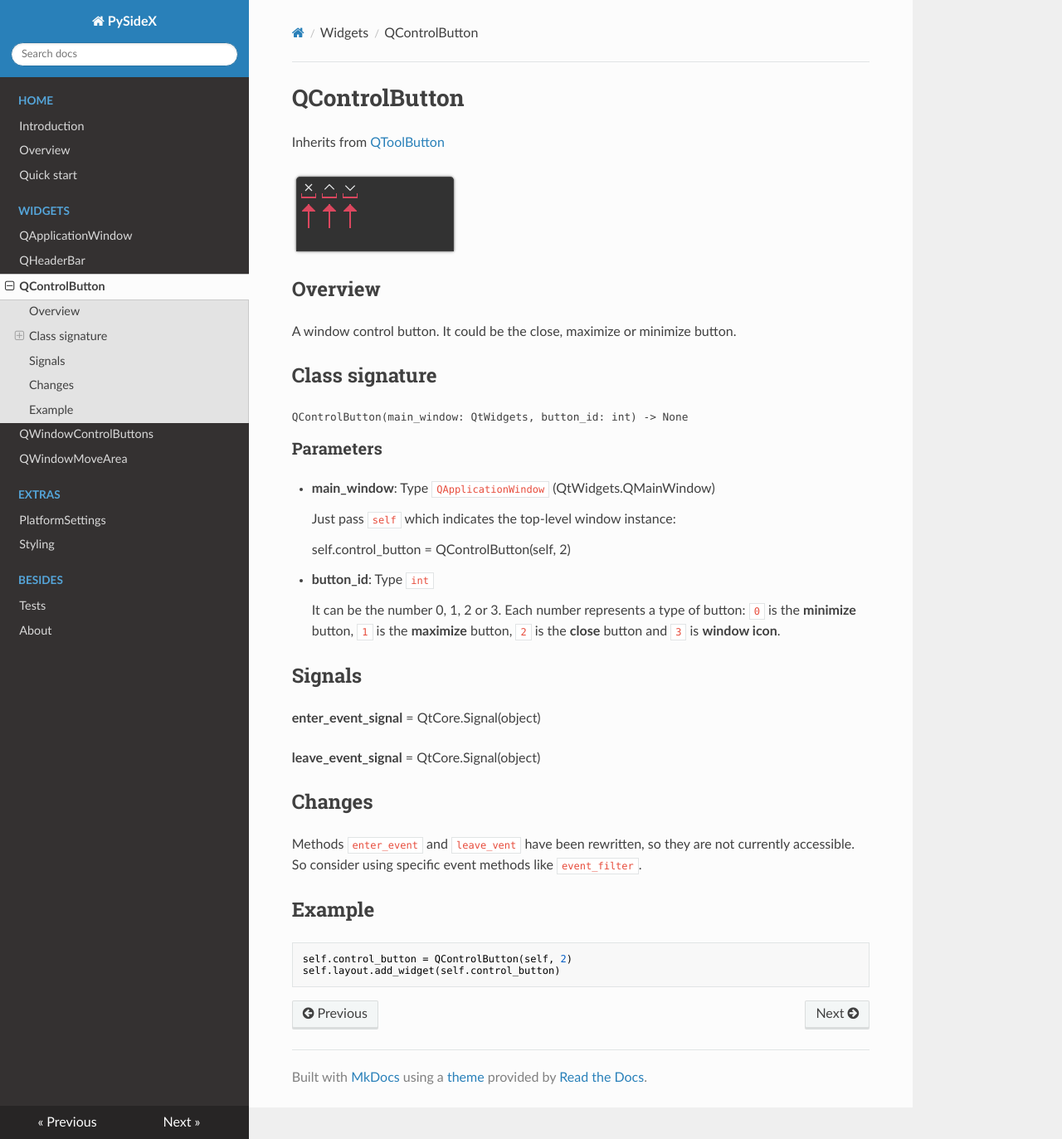
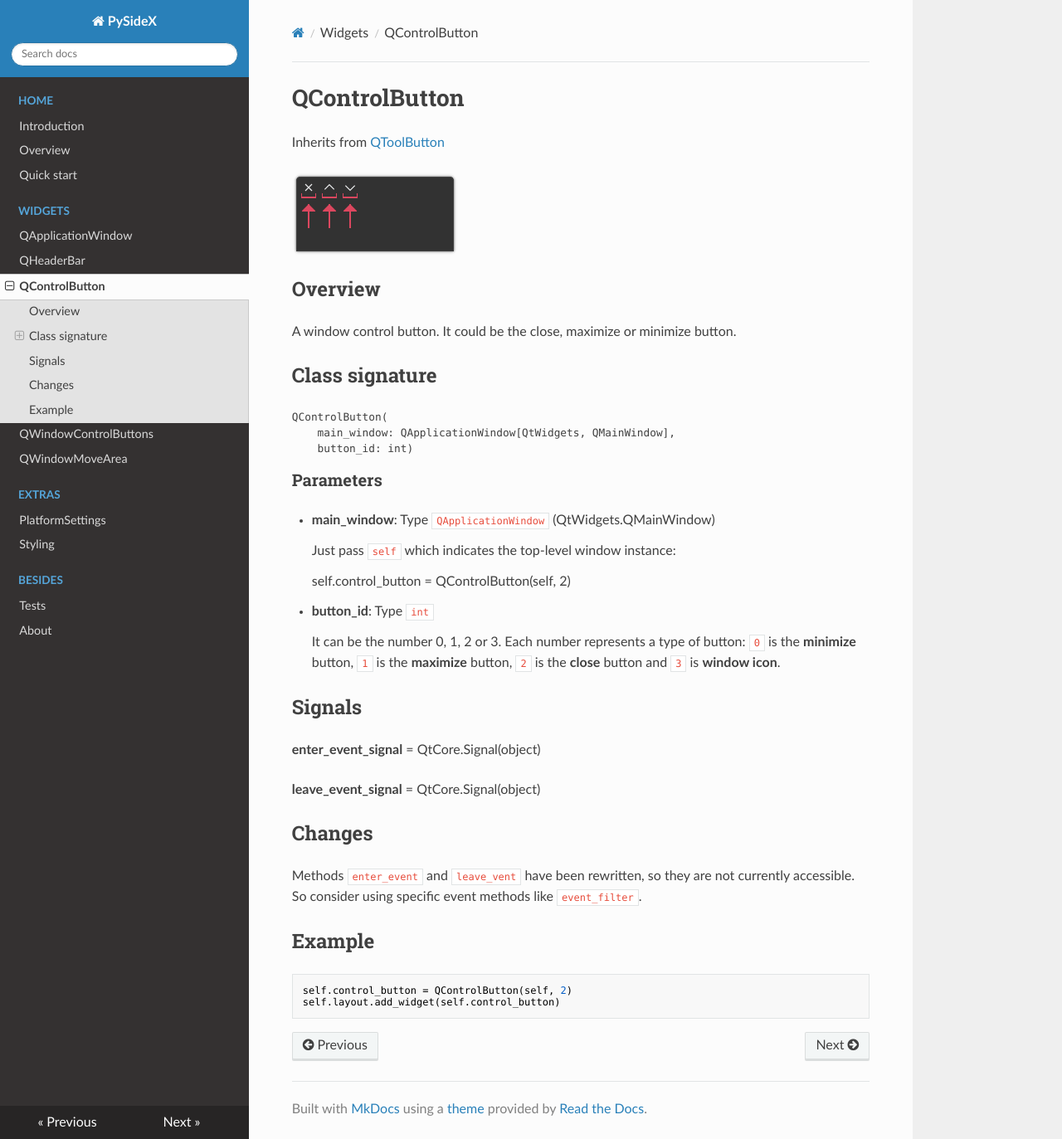
Before and after one commit to reticulardev/xside, an MkDocs documentation site: the page built from docs/reference_QControlButton.md, in a window 1280 px wide and 1373 px high. Shown: the whole window at 83% size. Built offline with MkDocs 1.6.1, drawn with Linux system fonts in a browser that asks for light colours; nearby versions of some CDN libraries.

Commit message:
Class signature - doc

```diff
--- a/docs/reference_QControlButton.md
+++ b/docs/reference_QControlButton.md
@@ -10,7 +10,9 @@ A window control button. It could be the close, maximize or minimize button.
 
 ## Class signature
 
-<pre><small>QControlButton(main_window: QtWidgets, button_id: int) -> None
+<pre><small>QControlButton(
+    main_window: QApplicationWindow[QtWidgets, QMainWindow],
+    button_id: int)
 </small></pre>
 
 ### Parameters
```
Also changed, not shown: docs/reference_QWindowControlButtons.md (+1 -2 lines).
